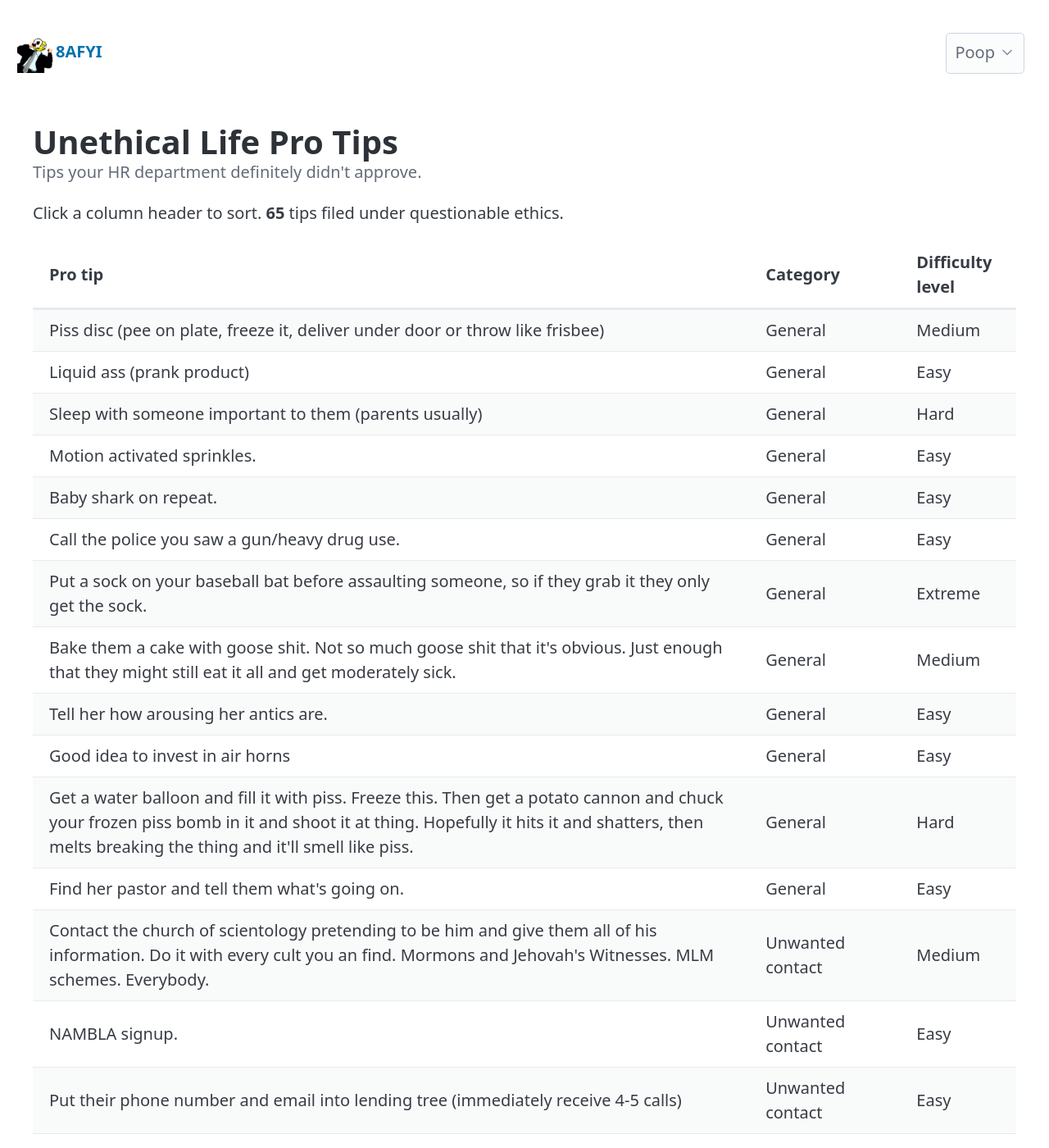
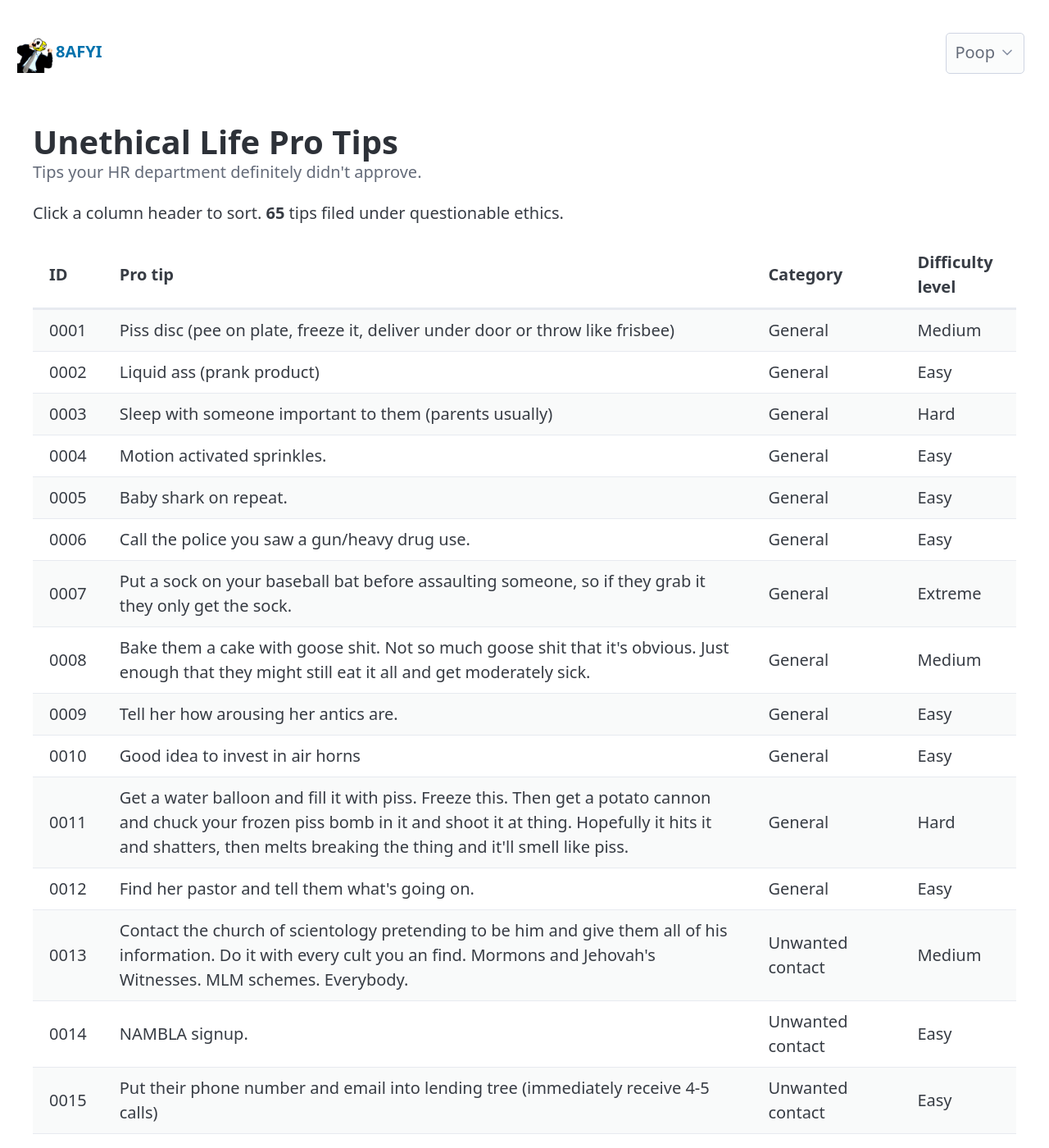
Before and after one commit to 8afyi/8afyi.github.io, a Jekyll site: the page built from unethical-life-pro-tips.md, in a window 1280 px wide and 1400 px high. Shown: the whole window at 82% size. Built offline with Jekyll 4.4.1, drawn with Linux system fonts in a browser that asks for light colours; some of the changed text lies outside the part shown.

```diff
--- a/_data/unethical_life_pro_tips.yml
+++ b/_data/unethical_life_pro_tips.yml
@@ -3,208 +3,275 @@
 #
 # Add one entry per tip using this structure:
 #
-# - tip: "Tell your boss you're 'stepping away from your desk' before every meeting you don't want to attend."
+# - id: "0066"
+#   tip: "Tell your boss you're 'stepping away from your desk' before every meeting you don't want to attend."
 #   category: "Work"
 #   difficulty: "Easy"
 #
+# id is a 4-digit string, one higher than the last entry below.
 # difficulty should be one of: Easy, Medium, Hard, Extreme
 
-- tip: "Piss disc (pee on plate, freeze it, deliver under door or throw like frisbee)"
+- id: "0001"
+  tip: "Piss disc (pee on plate, freeze it, deliver under door or throw like frisbee)"
   category: "General"
   difficulty: "Medium"
-- tip: "Liquid ass (prank product)"
+- id: "0002"
+  tip: "Liquid ass (prank product)"
   category: "General"
   difficulty: "Easy"
-- tip: "Sleep with someone important to them (parents usually)"
+- id: "0003"
+  tip: "Sleep with someone important to them (parents usually)"
   category: "General"
   difficulty: "Hard"
-- tip: "Motion activated sprinkles."
+- id: "0004"
+  tip: "Motion activated sprinkles."
   category: "General"
   difficulty: "Easy"
-- tip: "Baby shark on repeat."
+- id: "0005"
+  tip: "Baby shark on repeat."
   category: "General"
   difficulty: "Easy"
-- tip: "Call the police you saw a gun/heavy drug use."
+- id: "0006"
+  tip: "Call the police you saw a gun/heavy drug use."
   category: "General"
   difficulty: "Easy"
-- tip: "Put a sock on your baseball bat before assaulting someone, so if they grab it they only get the sock."
+- id: "0007"
+  tip: "Put a sock on your baseball bat before assaulting someone, so if they grab it they only get the sock."
   category: "General"
   difficulty: "Extreme"
-- tip: "Bake them a cake with goose shit. Not so much goose shit that it's obvious. Just enough that they might still eat it all and get moderately sick."
+- id: "0008"
+  tip: "Bake them a cake with goose shit. Not so much goose shit that it's obvious. Just enough that they might still eat it all and get moderately sick."
   category: "General"
   difficulty: "Medium"
-- tip: "Tell her how arousing her antics are."
+- id: "0009"
+  tip: "Tell her how arousing her antics are."
   category: "General"
   difficulty: "Easy"
-- tip: "Good idea to invest in air horns"
+- id: "0010"
+  tip: "Good idea to invest in air horns"
   category: "General"
   difficulty: "Easy"
-- tip: "Get a water balloon and fill it with piss. Freeze this. Then get a potato cannon and chuck your frozen piss bomb in it and shoot it at thing. Hopefully it hits it and shatters, then melts breaking the thing and it'll smell like piss."
+- id: "0011"
+  tip: "Get a water balloon and fill it with piss. Freeze this. Then get a potato cannon and chuck your frozen piss bomb in it and shoot it at thing. Hopefully it hits it and shatters, then melts breaking the thing and it'll smell like piss."
   category: "General"
   difficulty: "Hard"
-- tip: "Find her pastor and tell them what's going on."
+- id: "0012"
+  tip: "Find her pastor and tell them what's going on."
   category: "General"
   difficulty: "Easy"
 
-- tip: "Contact the church of scientology pretending to be him and give them all of his information. Do it with every cult you an find. Mormons and Jehovah's Witnesses. MLM schemes. Everybody."
+- id: "0013"
+  tip: "Contact the church of scientology pretending to be him and give them all of his information. Do it with every cult you an find. Mormons and Jehovah's Witnesses. MLM schemes. Everybody."
   category: "Unwanted contact"
   difficulty: "Medium"
-- tip: "NAMBLA signup."
+- id: "0014"
+  tip: "NAMBLA signup."
   category: "Unwanted contact"
   difficulty: "Easy"
-- tip: "Put their phone number and email into lending tree (immediately receive 4-5 calls)"
+- id: "0015"
+  tip: "Put their phone number and email into lending tree (immediately receive 4-5 calls)"
   category: "Unwanted contact"
   difficulty: "Easy"
 
-- tip: "Milk injection (Inject milk into furniture)"
+- id: "0016"
+  tip: "Milk injection (Inject milk into furniture)"
   category: "Home improvement"
   difficulty: "Medium"
-- tip: "“The Pilk” (piss and milk combo, for special cases only)"
+- id: "0017"
+  tip: "“The Pilk” (piss and milk combo, for special cases only)"
   category: "Home improvement"
   difficulty: "Medium"
-- tip: "Instant mashed potatoes on yard."
+- id: "0018"
+  tip: "Instant mashed potatoes on yard."
   category: "Home improvement"
   difficulty: "Easy"
-- tip: "Mulch delivery"
+- id: "0019"
+  tip: "Mulch delivery"
   category: "Home improvement"
   difficulty: "Easy"
-- tip: "Brick through window."
+- id: "0020"
+  tip: "Brick through window."
   category: "Home improvement"
   difficulty: "Hard"
-- tip: "Pour a bunch of salt in their fertilizer. All their plants and yard will die."
+- id: "0021"
+  tip: "Pour a bunch of salt in their fertilizer. All their plants and yard will die."
   category: "Home improvement"
   difficulty: "Easy"
 
-- tip: "Flat tires"
+- id: "0022"
+  tip: "Flat tires"
   category: "Car stuff"
   difficulty: "Easy"
-- tip: "Brake fluid makes car paint fall off. A small spritzer bottle with brake fluid is good to have with you in case you walk by a car that has paint on it."
+- id: "0023"
+  tip: "Brake fluid makes car paint fall off. A small spritzer bottle with brake fluid is good to have with you in case you walk by a car that has paint on it."
   category: "Car stuff"
   difficulty: "Medium"
-- tip: "Diesel exhaust fluid (get at autozone or similar) in regular gas tank."
+- id: "0024"
+  tip: "Diesel exhaust fluid (get at autozone or similar) in regular gas tank."
   category: "Car stuff"
   difficulty: "Medium"
-- tip: "iron bars from hardware store. Lay them out in the middle of the road. People going a normal speed will just roll right over them while speeders will pick them up and fuck up their wheels."
+- id: "0025"
+  tip: "iron bars from hardware store. Lay them out in the middle of the road. People going a normal speed will just roll right over them while speeders will pick them up and fuck up their wheels."
   category: "Car stuff"
   difficulty: "Hard"
-- tip: "Capacisin oil spray on car door handle."
+- id: "0026"
+  tip: "Capacisin oil spray on car door handle."
   category: "Car stuff"
   difficulty: "Easy"
-- tip: "You and your neighbors start parking on the street, both sides, so it creates a bottleneck."
+- id: "0027"
+  tip: "You and your neighbors start parking on the street, both sides, so it creates a bottleneck."
   category: "Car stuff"
   difficulty: "Medium"
-- tip: "ride on your bike with a dozen phones with Waze on to simulate traffic jam"
+- id: "0028"
+  tip: "ride on your bike with a dozen phones with Waze on to simulate traffic jam"
   category: "Car stuff"
   difficulty: "Medium"
-- tip: "Lipstick on the windows covered with duct tape."
+- id: "0029"
+  tip: "Lipstick on the windows covered with duct tape."
   category: "Car stuff"
   difficulty: "Easy"
-- tip: "Pay someone to shit on his car handle 3 days a week for 2 years"
+- id: "0030"
+  tip: "Pay someone to shit on his car handle 3 days a week for 2 years"
   category: "Car stuff"
   difficulty: "Extreme"
-- tip: "Buy a pack of stick on wheel balancing weights. Stick them on. Give them a gift they can really feel."
+- id: "0031"
+  tip: "Buy a pack of stick on wheel balancing weights. Stick them on. Give them a gift they can really feel."
   category: "Car stuff"
   difficulty: "Easy"
-- tip: "Put a bike lock on a rim."
+- id: "0032"
+  tip: "Put a bike lock on a rim."
   category: "Car stuff"
   difficulty: "Easy"
-- tip: "I just throw food on the car and let the birds do the rest."
+- id: "0033"
+  tip: "I just throw food on the car and let the birds do the rest."
   category: "Car stuff"
   difficulty: "Easy"
-- tip: "To get a car to stop tailgating you. I take that opportunity to clean my windshield with the washer fluid button. The expensive car behind me HATES getting my dirty normal person car juice on them and always backs off."
+- id: "0034"
+  tip: "To get a car to stop tailgating you. I take that opportunity to clean my windshield with the washer fluid button. The expensive car behind me HATES getting my dirty normal person car juice on them and always backs off."
   category: "Car stuff"
   difficulty: "Easy"
-- tip: "Tailgate - I drive on the shoulder a little bit kicking up rocks (common CDL tactic)"
+- id: "0035"
+  tip: "Tailgate - I drive on the shoulder a little bit kicking up rocks (common CDL tactic)"
   category: "Car stuff"
   difficulty: "Medium"
-- tip: "letting air out of their tires and supergluing the caps on."
+- id: "0036"
+  tip: "letting air out of their tires and supergluing the caps on."
   category: "Car stuff"
   difficulty: "Medium"
-- tip: "\"Skin-Tac\" wiped on the door handle. That will gunk up the hand and be a huge hassle to get off."
+- id: "0037"
+  tip: "\"Skin-Tac\" wiped on the door handle. That will gunk up the hand and be a huge hassle to get off."
   category: "Car stuff"
   difficulty: "Easy"
-- tip: "A pair of side cutters will snip valve stems super easy, and the tyre won't explode. Do at least two."
+- id: "0038"
+  tip: "A pair of side cutters will snip valve stems super easy, and the tyre won't explode. Do at least two."
   category: "Car stuff"
   difficulty: "Medium"
-- tip: "Tire stem core removal tool is a thing."
+- id: "0039"
+  tip: "Tire stem core removal tool is a thing."
   category: "Car stuff"
   difficulty: "Medium"
-- tip: "Caltrops"
+- id: "0040"
+  tip: "Caltrops"
   category: "Car stuff"
   difficulty: "Hard"
-- tip: "Build a snowman effigy of her directly next to your car complete with unflattering oversized bra and wig and a name sign to make sure she doesn't miss the point In order to park right next to your car (where the snow man effigy is), she will have to drive over herself. Bonus If you set up motion sensor camera trained on the snow man that is set to ear shattering screams of a woman or child so others witness her."
+- id: "0041"
+  tip: "Build a snowman effigy of her directly next to your car complete with unflattering oversized bra and wig and a name sign to make sure she doesn't miss the point In order to park right next to your car (where the snow man effigy is), she will have to drive over herself. Bonus If you set up motion sensor camera trained on the snow man that is set to ear shattering screams of a woman or child so others witness her."
   category: "Car stuff"
   difficulty: "Extreme"
-- tip: "Loosen the oil drain plug so it will leak the oil out or loosen the oil filter, but that's not always possible."
+- id: "0042"
+  tip: "Loosen the oil drain plug so it will leak the oil out or loosen the oil filter, but that's not always possible."
   category: "Car stuff"
   difficulty: "Medium"
-- tip: "Loosen the drain on the radiator so all of the coolant will leak out."
+- id: "0043"
+  tip: "Loosen the drain on the radiator so all of the coolant will leak out."
   category: "Car stuff"
   difficulty: "Medium"
-- tip: "If you can get into the car, fill it with balloons and change the interface language to French or something"
+- id: "0044"
+  tip: "If you can get into the car, fill it with balloons and change the interface language to French or something"
   category: "Car stuff"
   difficulty: "Medium"
-- tip: "Fake parking tickets"
+- id: "0045"
+  tip: "Fake parking tickets"
   category: "Car stuff"
   difficulty: "Easy"
 
-- tip: "Wear shoes different size than your own"
+- id: "0046"
+  tip: "Wear shoes different size than your own"
   category: "To avoid getting caught"
   difficulty: "Easy"
-- tip: "Glove with six fingers (AI)"
+- id: "0047"
+  tip: "Glove with six fingers (AI)"
   category: "To avoid getting caught"
   difficulty: "Medium"
-- tip: "Other prosthetics"
+- id: "0048"
+  tip: "Other prosthetics"
   category: "To avoid getting caught"
   difficulty: "Medium"
-- tip: "Leave your phone at home with netflix open playing a movie"
+- id: "0049"
+  tip: "Leave your phone at home with netflix open playing a movie"
   category: "To avoid getting caught"
   difficulty: "Easy"
-- tip: "Dress up as three raccoons wearing a trench coat"
+- id: "0050"
+  tip: "Dress up as three raccoons wearing a trench coat"
   category: "To avoid getting caught"
   difficulty: "Hard"
-- tip: "Pay in cash, wear a mask (like the covid ones), consider sunglasses or a hat as well. Don't keep the receipt."
+- id: "0051"
+  tip: "Pay in cash, wear a mask (like the covid ones), consider sunglasses or a hat as well. Don't keep the receipt."
   category: "To avoid getting caught"
   difficulty: "Easy"
-- tip: "Avoid usual routes getting to and from."
+- id: "0052"
+  tip: "Avoid usual routes getting to and from."
   category: "To avoid getting caught"
   difficulty: "Easy"
-- tip: "Get a fake tattoo in an obvious place while you cover everything else on your body like wear a mask, a hat and glasses and leave your arm exposed with this fake removable tattoo."
+- id: "0053"
+  tip: "Get a fake tattoo in an obvious place while you cover everything else on your body like wear a mask, a hat and glasses and leave your arm exposed with this fake removable tattoo."
   category: "To avoid getting caught"
   difficulty: "Medium"
-- tip: "put the horseshoes on backwards so it looks like your horse is going the opposite direction."
+- id: "0054"
+  tip: "put the horseshoes on backwards so it looks like your horse is going the opposite direction."
   category: "To avoid getting caught"
   difficulty: "Easy"
-- tip: "Really? Put horseshoes on backward? This is modern times, you have to put your tires on backward now."
+- id: "0055"
+  tip: "Really? Put horseshoes on backward? This is modern times, you have to put your tires on backward now."
   category: "To avoid getting caught"
   difficulty: "Easy"
-- tip: "To save time, instead of reversing the tires, I just drive backwards, in a rear wheel drive sedan."
+- id: "0056"
+  tip: "To save time, instead of reversing the tires, I just drive backwards, in a rear wheel drive sedan."
   category: "To avoid getting caught"
   difficulty: "Extreme"
-- tip: "Skinny people should also wear multiple bulky layers to change the shape and silhouette of their body."
+- id: "0057"
+  tip: "Skinny people should also wear multiple bulky layers to change the shape and silhouette of their body."
   category: "To avoid getting caught"
   difficulty: "Easy"
-- tip: "Some law enforcement has also narrowed down who they're looking at based on body movements, gait, and posture. So do the fremen walk thing."
+- id: "0058"
+  tip: "Some law enforcement has also narrowed down who they're looking at based on body movements, gait, and posture. So do the fremen walk thing."
   category: "To avoid getting caught"
   difficulty: "Medium"
-- tip: "Add 1/2\" or larger inlays in the heel area of your shoes. That will change the stride enough to be unrecognisable as your stride."
+- id: "0059"
+  tip: "Add 1/2\" or larger inlays in the heel area of your shoes. That will change the stride enough to be unrecognisable as your stride."
   category: "To avoid getting caught"
   difficulty: "Medium"
-- tip: "Most people subconsciously move very rigidly, or very fluidly. Becoming aware of this and practicing switching between the two can be very useful."
+- id: "0060"
+  tip: "Most people subconsciously move very rigidly, or very fluidly. Becoming aware of this and practicing switching between the two can be very useful."
   category: "To avoid getting caught"
   difficulty: "Medium"
-- tip: "Drive carefully and follow the traffic laws."
+- id: "0061"
+  tip: "Drive carefully and follow the traffic laws."
   category: "To avoid getting caught"
   difficulty: "Easy"
-- tip: "Place piss disks on any CCTV cameras about 30 minutes before your crime. This will give the disks sufficient time to melt and ruin the cameras. Nobody will want to fix the pissy cameras."
+- id: "0062"
+  tip: "Place piss disks on any CCTV cameras about 30 minutes before your crime. This will give the disks sufficient time to melt and ruin the cameras. Nobody will want to fix the pissy cameras."
   category: "To avoid getting caught"
   difficulty: "Medium"
-- tip: "Invisibility cloak."
+- id: "0063"
+  tip: "Invisibility cloak."
   category: "To avoid getting caught"
   difficulty: "Extreme"
-- tip: "What about disguising yourself as one of them food delivery robots?"
+- id: "0064"
+  tip: "What about disguising yourself as one of them food delivery robots?"
   category: "To avoid getting caught"
   difficulty: "Hard"
-- tip: "Call them pretending to be a next of kin and tell them that you died."
+- id: "0065"
+  tip: "Call them pretending to be a next of kin and tell them that you died."
   category: "To avoid getting caught"
   difficulty: "Easy"
--- a/_includes/ulpt-table.html
+++ b/_includes/ulpt-table.html
@@ -2,6 +2,7 @@
   <table class="striped" id="ulpt-table" data-sortable>
     <thead>
       <tr>
+        <th data-sort="id" style="cursor:pointer;">ID<span class="sort-indicator"></span></th>
         <th data-sort="tip" style="cursor:pointer;">Pro tip<span class="sort-indicator"></span></th>
         <th data-sort="category" style="cursor:pointer;">Category<span class="sort-indicator"></span></th>
         <th data-sort="difficulty" style="cursor:pointer;">Difficulty level<span class="sort-indicator"></span></th>
@@ -10,6 +11,7 @@
     <tbody>
       {% for item in include.tips %}
       <tr>
+        <td>{{ item.id | escape }}</td>
         <td>{{ item.tip | escape }}</td>
         <td>{{ item.category | escape }}</td>
         <td>{{ item.difficulty | escape }}</td>
```
